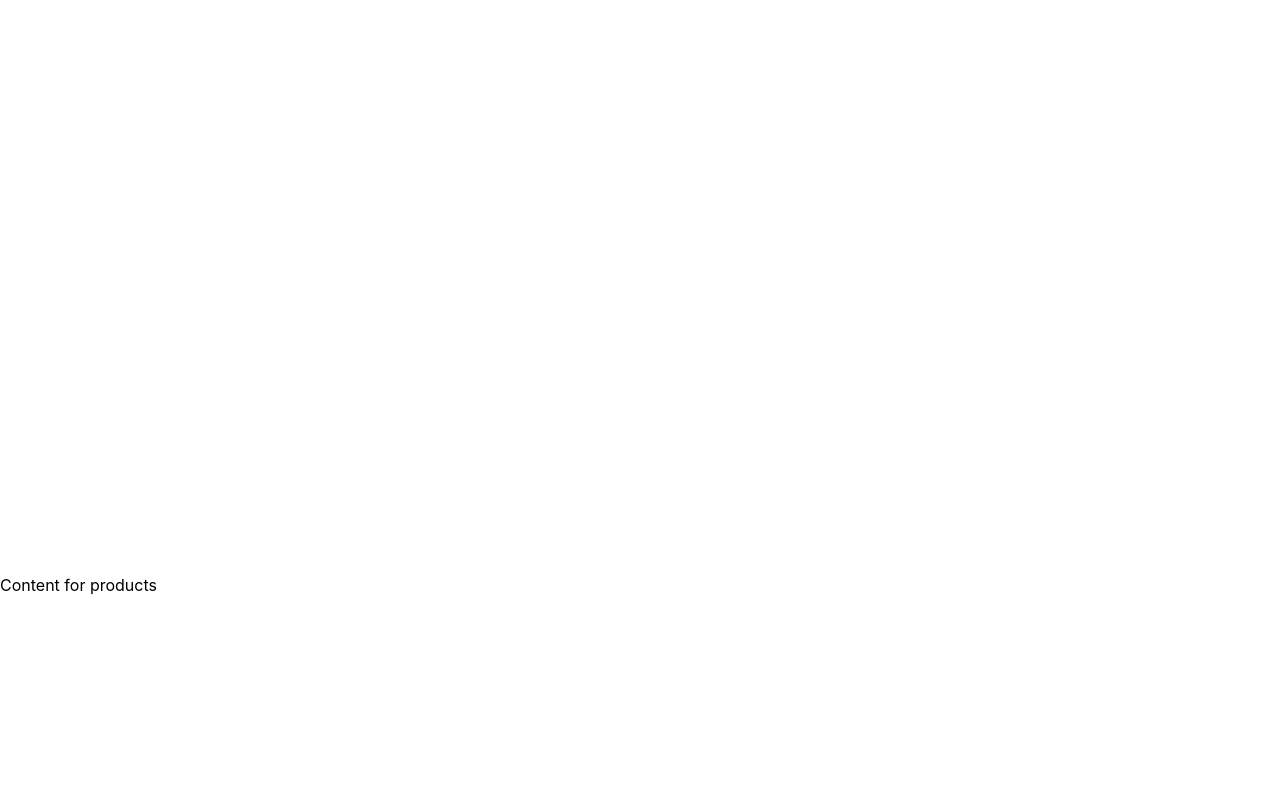
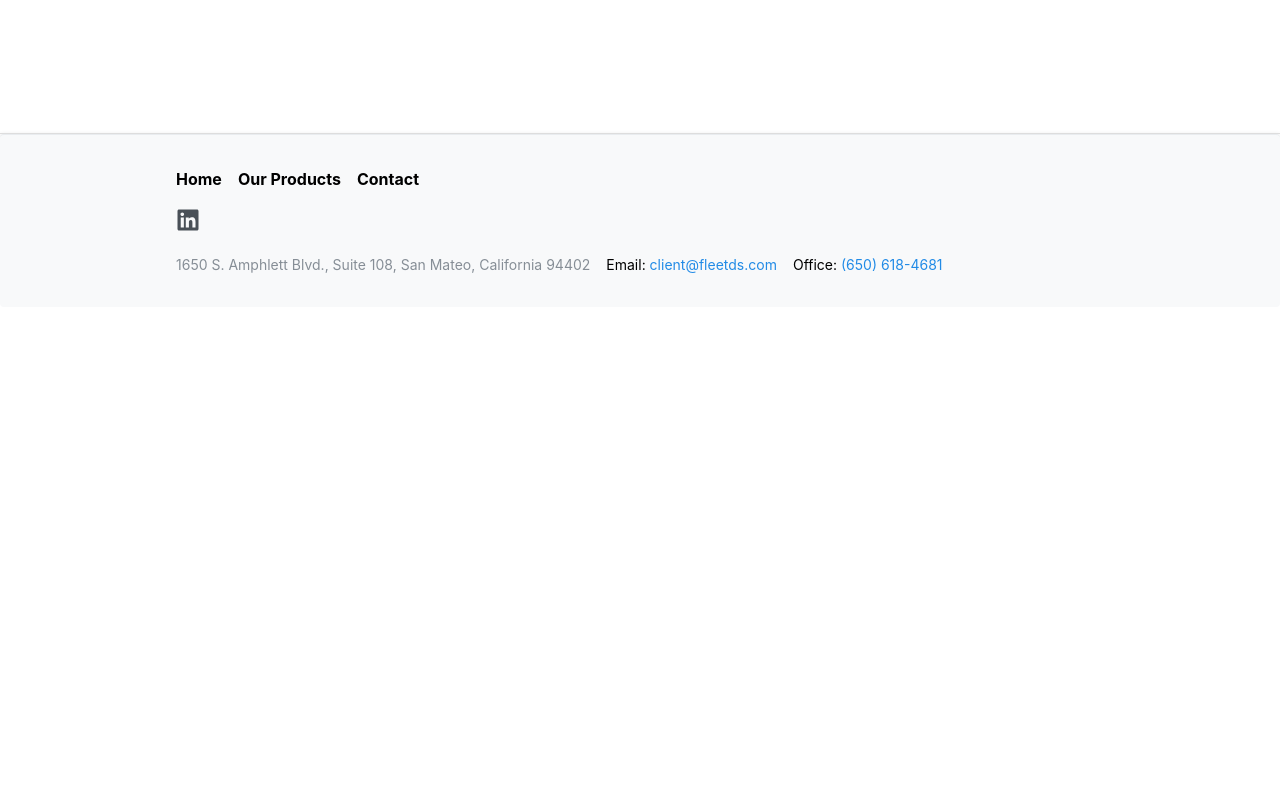
Before and after one commit to FleetDS/FleetDS.github.io, a React (Vite) app: page /#/ in a window 1280 px wide. Shown: the part 880-1680 px from the top of the page. After the commit the page ends 1187 px from the top, so only its background shows below. Built offline with nearby package versions, Linux system fonts and the light colour scheme.

Commit message:
adding footer

```diff
--- a/package.json
+++ b/package.json
@@ -27,6 +27,7 @@
     "embla-carousel-react": "^7.1.0",
     "react": "^18.3.1",
     "react-dom": "^18.3.1",
+    "react-icons": "^5.2.1",
     "react-router-dom": "^6.23.1"
   },
   "devDependencies": {
--- /dev/null
+++ b/src/components/Footer/Footer.module.css
@@ -0,0 +1,23 @@
+.footer {
+  background-color: #f8f9fa;
+  border-top: 1px solid #e9ecef;
+  padding: 2rem 0;
+}
+
+.link {
+    color: #000;
+  font-weight: bold;
+  text-decoration: none;
+
+  &:hover {
+    color: #d9d9d9;
+  }
+}
+
+.icon {
+  color: #495057;
+
+  &:hover {
+    color: #007bff;
+  }
+}
--- /dev/null
+++ b/src/components/Footer/Footer.tsx
@@ -0,0 +1,46 @@
+import React from 'react';
+import { Container, Text, Anchor, Group, Stack, Paper } from '@mantine/core';
+import { FaFacebook, FaTwitter, FaLinkedin, FaInstagram } from 'react-icons/fa';
+import styles from './Footer.module.css';
+
+const Footer: React.FC = () => {
+  return (
+    <Paper className={styles.footer}>
+      <Container>
+        <Stack>
+          <Group>
+            <Anchor href="/" className={styles.link} underline="never">
+              Home
+            </Anchor>
+            <Anchor href="#/products" className={styles.link} underline="never">
+              Our Products
+            </Anchor>
+            <Anchor href="#/contact" className={styles.link} underline="never">
+              Contact
+            </Anchor>
+          </Group>
+
+          <Group>
+            <Anchor href="https://www.linkedin.com/company/fleet-data-systems" target="_blank" className={styles.icon}>
+              <FaLinkedin size={24} />
+            </Anchor>
+          </Group>
+
+          <Group>
+            <Text size="sm" color="dimmed">
+              1650 S. Amphlett Blvd., Suite 108, San Mateo, California 94402
+            </Text>
+            <Text size="sm">
+              Email: <Anchor href="mailto:client@fleetds.com">client@fleetds.com</Anchor>
+            </Text>
+            <Text size="sm">
+              Office: <Anchor href="tel:+6506184681">(650) 618-4681</Anchor>
+            </Text>
+          </Group>
+        </Stack>
+      </Container>
+    </Paper>
+  );
+};
+
+export default Footer;
--- a/src/pages/Contact.page.tsx
+++ b/src/pages/Contact.page.tsx
@@ -3,6 +3,7 @@ import { useMantineTheme } from '@mantine/core';
 import { Header } from '../components/Header/Header';
 import { ContactForm } from '../components/ContactForm/ContactForm';
 import styles from './ContactPage.module.css';
+import Footer from '@/components/Footer/Footer';
 
 export function ContactPage() {
   const theme = useMantineTheme();
@@ -28,7 +29,9 @@ export function ContactPage() {
             </Grid.Col>
             <Grid.Col span={{ base: 12, xs: 12, sm: 12, md: 4, lg: 4 }}>
               <Paper shadow="xs" radius="md" className={styles.paper}>
-                <Title order={3} className={styles.subheader}>Contact Information</Title>
+                <Title order={3} className={styles.subheader}>
+                  Contact Information
+                </Title>
                 <Text size="lg" className={styles.text}>
                   <strong>Email:</strong> {contactInfo.email}
                 </Text>
@@ -43,6 +46,10 @@ export function ContactPage() {
           </Grid>
         </div>
       </AppShell.Main>
+      <AppShell.Section>
+        <div className={styles.divider}></div>
+        <Footer />
+      </AppShell.Section>
     </AppShell>
   );
 }
--- a/src/pages/ContactPage.module.css
+++ b/src/pages/ContactPage.module.css
@@ -46,3 +46,9 @@
     width: 100%;
   }
 }
+
+.divider {
+  height: 1px;
+  background-color: #ddd;
+  box-shadow: 0 2px 4px rgba(0, 0, 0, 0.3);
+}
--- a/src/pages/Home.page.tsx
+++ b/src/pages/Home.page.tsx
@@ -8,6 +8,7 @@ import { Header } from '@/components/Header/Header';
 import { useRef } from 'react';
 import { CustomCarousel } from '@/components/Carousel/CustomCarousel';
 import { Services } from '@/components/Services/Services';
+import Footer from '@/components/Footer/Footer';
 
 interface SectionRefs {
   [key: string]: React.RefObject<HTMLDivElement>;
@@ -33,14 +34,13 @@ export function HomePage() {
             <Text className={styles.header} fw={500}>Services</Text>
             <Services/>
           </div>
-          <div ref={sectionRefs.products} className={styles.section}>
-            Content for products
-          </div>
-          <div ref={sectionRefs.contact} className={styles.section}>
-            Content for contact
-          </div>
         </div>
       </AppShell.Main>
+
+      <AppShell.Section>
+        <div className={styles.divider}></div>
+        <Footer/>
+      </AppShell.Section>
     </AppShell>
   );
 }
--- a/src/pages/HomePage.module.css
+++ b/src/pages/HomePage.module.css
@@ -6,7 +6,7 @@
 }
 
 .section {
-  margin-bottom: 600px;
+  margin-bottom: 10rem;
   flex: 1;
   justify-content: center;
   align-items: center;
@@ -17,3 +17,9 @@
   text-align: center;
   font-size: 20px;
 }
+
+.divider {
+  height: 1px;
+  background-color: #ddd;
+  box-shadow: 0 2px 4px rgba(0, 0, 0, 0.3);
+}
--- a/src/pages/Product.page.tsx
+++ b/src/pages/Product.page.tsx
@@ -2,6 +2,7 @@ import React from 'react';
 import { Title, Paper, Text, Container, Grid, AppShell } from '@mantine/core';
 import styles from './ProductPage.module.css';
 import { Header } from '@/components/Header/Header';
+import Footer from '@/components/Footer/Footer';
 
 const products = [
   {
@@ -48,6 +49,10 @@ export function ProductPage() {
       </Grid>
     </Container>
     </AppShell.Main>
+    <AppShell.Section>
+        <div className={styles.divider}></div>
+        <Footer/>
+      </AppShell.Section>
     </AppShell>
   );
 }
--- a/src/pages/ProductPage.module.css
+++ b/src/pages/ProductPage.module.css
@@ -20,3 +20,9 @@
   text-align: center;
   margin-top: 10px;
 }
+
+.divider {
+  height: 1px;
+  background-color: #ddd;
+  box-shadow: 0 2px 4px rgba(0, 0, 0, 0.3);
+}
```
Also changed, not shown: 7 other files (tests, documents, lock files or other folders). Lines whose indentation alone changed are shown as unchanged.
